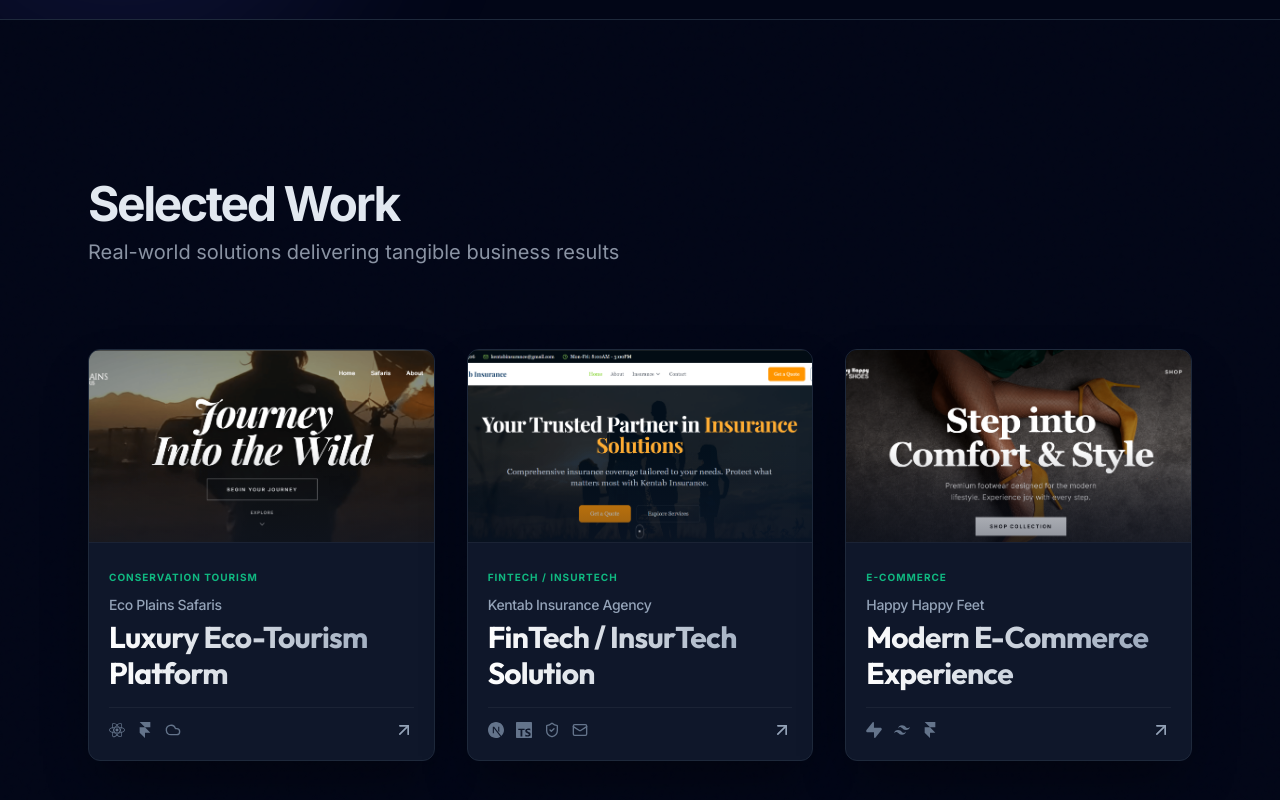
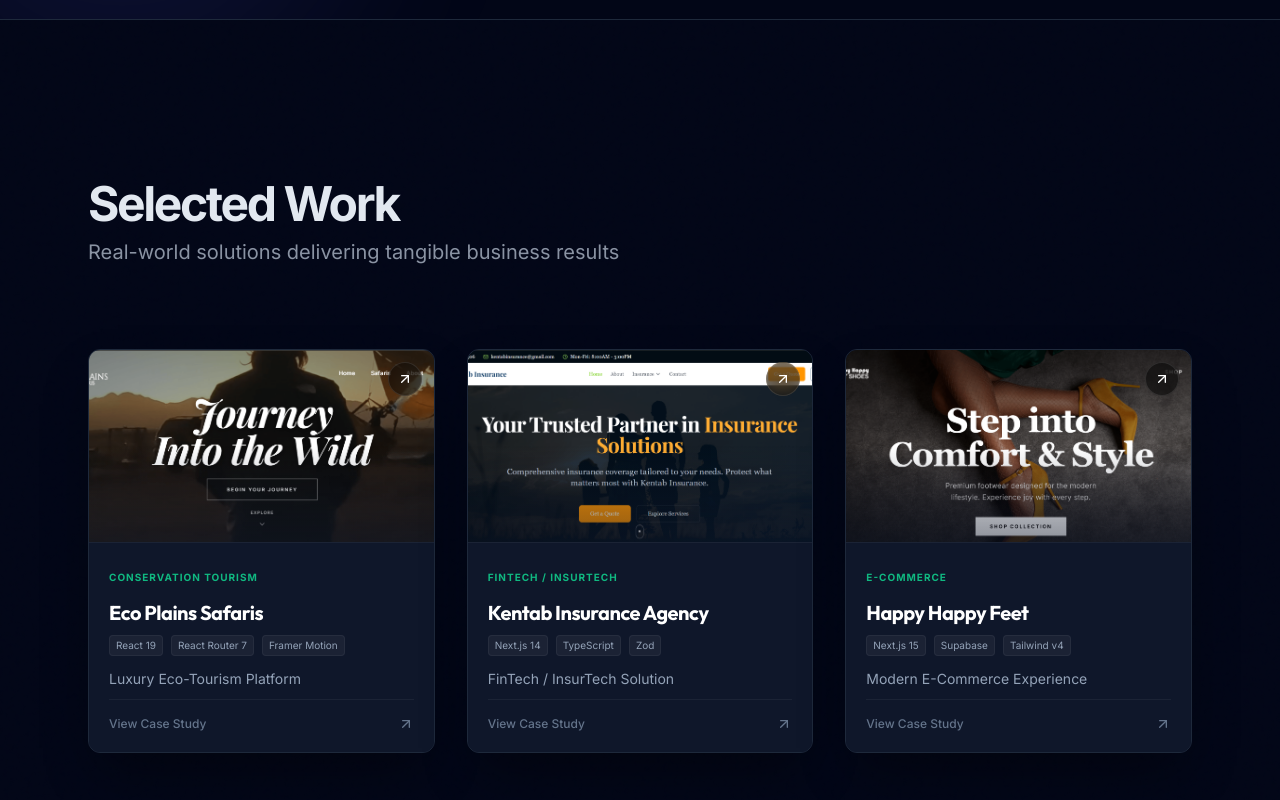
Before and after one commit to Caleb-Kiune/calebkiune, a Next.js app: page / in a window 1280 px wide. Shown: the part 781-1581 px from the top of the page. Built offline with nearby package versions, Linux system fonts and the light colour scheme.

Commit message:
feat: Redesign ProjectCard component to improve UI/UX with direct live site access and updated hover effects, while removing unused gallery data.

```diff
--- a/src/components/sections/project-card.tsx
+++ b/src/components/sections/project-card.tsx
@@ -2,38 +2,8 @@
 
 import Image, { StaticImageData } from "next/image";
 import Link from "next/link";
-import { ArrowUpRight, MousePointer2, Cloud, ShieldCheck, Mail } from "lucide-react";
-import {
-  SiReact,
-  SiTailwindcss,
-  SiNextdotjs,
-  SiSupabase,
-  SiFramer,
-  SiTypescript,
-} from "react-icons/si";
+import { ArrowUpRight } from "lucide-react";
 import { motion } from "framer-motion";
-import type { IconType } from "react-icons";
-import type { LucideIcon } from "lucide-react";
-
-// Tech icon mapping
-const TECH_ICONS: Record<string, IconType | LucideIcon> = {
-  React: SiReact,
-  "React.js": SiReact,
-  "React 19": SiReact,
-  "Next.js": SiNextdotjs,
-  "Next.js 14": SiNextdotjs,
-  "Next.js 16": SiNextdotjs,
-  Tailwind: SiTailwindcss,
-  "Tailwind CSS": SiTailwindcss,
-  "Tailwind v4": SiTailwindcss,
-  Supabase: SiSupabase,
-  "Framer Motion": SiFramer,
-  TypeScript: SiTypescript,
-  "Lenis Scroll": MousePointer2,
-  Cloudinary: Cloud,
-  Zod: ShieldCheck,
-  Nodemailer: Mail,
-};
 
 export interface ProjectData {
   id: string;
@@ -43,6 +13,7 @@ export interface ProjectData {
   stack: string[];
   imageSrc: string | StaticImageData;
   slug: string;
+  liveUrl?: string;
 }
 
 interface ProjectCardProps {
@@ -53,12 +24,23 @@ const HOVER_LIFT = { y: -5 };
 const EASE_OUT_TRANSITION = { duration: 0.3, ease: "easeOut" as const };
 
 export function ProjectCard({ project }: ProjectCardProps) {
-  const cardContent = (
+  // Take top 3 tech items for the preview
+  const techPreview = project.stack.slice(0, 3);
+
+  return (
     <motion.article
       whileHover={HOVER_LIFT}
       transition={EASE_OUT_TRANSITION}
-      className="group relative flex flex-col h-full overflow-hidden rounded-card bg-surface border border-slate-800 hover:border-white/20 transition-all duration-300 shadow-2xl shadow-black/40 group"
+      className="group relative flex flex-col h-full overflow-hidden rounded-card bg-surface border border-slate-800 hover:border-white/20 transition-all duration-300 shadow-2xl shadow-black/40"
     >
+      {/* PRIMARY LINK - COVERS CARD (z-10) */}
+      <Link
+        href={`/work/${project.slug}`}
+        className="absolute inset-0 z-10"
+        aria-label={`View Case Study for ${project.title}`}
+        prefetch={true}
+      />
+
       {/* Top: Image Section */}
       <div className="relative w-full aspect-video overflow-hidden bg-slate-900 border-b border-white/5">
         <Image
@@ -67,63 +49,75 @@ export function ProjectCard({ project }: ProjectCardProps) {
           fill
           loading="lazy"
           decoding="async"
-          className="object-cover transition-transform duration-700 ease-out group-hover:scale-105"
+          className="object-cover transition-transform duration-700 ease-out group-hover:scale-105 group-hover:blur-[2px] group-hover:brightness-50"
           sizes="(max-width: 768px) 100vw, (max-width: 1200px) 50vw, 33vw"
         />
 
-        {/* Gradient Overlay */}
-        <div className="absolute inset-0 bg-gradient-to-t from-surface/80 via-transparent to-transparent opacity-60" />
+        {/* Desktop Hover Overlay */}
+        <div className="absolute inset-0 flex flex-col items-center justify-center opacity-0 group-hover:opacity-100 transition-opacity duration-300 p-4 text-center z-0 pointer-events-none">
+          <span className="px-4 py-2 bg-white/10 backdrop-blur-md rounded-full text-white text-xs font-medium border border-white/20 mb-3 transform translate-y-2 group-hover:translate-y-0 transition-transform duration-300">
+            Read Case Study
+          </span>
+          <div className="flex flex-wrapjustify-center gap-1.5 opacity-0 group-hover:opacity-100 transition-opacity duration-500 delay-75">
+            {techPreview.map(t => (
+              <span key={t} className="text-[10px] text-slate-300 uppercase tracking-wider font-medium">{t} •</span>
+            ))}
+          </div>
+        </div>
+
+        {/* Base Gradient Overlay */}
+        <div className="absolute inset-0 bg-gradient-to-t from-surface/80 via-transparent to-transparent opacity-60 group-hover:opacity-0 transition-opacity" />
+
+        {/* SECONDARY ACTION - EXTERNAL LINK (z-20) */}
+        {project.liveUrl && (
+          <a
+            href={project.liveUrl}
+            target="_blank"
+            rel="noopener noreferrer"
+            className="absolute top-3 right-3 z-20 p-2 bg-black/50 hover:bg-primary text-white backdrop-blur-md rounded-full border border-white/10 transition-colors pointer-events-auto"
+            onClick={(e) => e.stopPropagation()}
+            title="Visit Live Site"
+          >
+            <ArrowUpRight className="w-4 h-4" />
+          </a>
+        )}
       </div>
 
       {/* Bottom: Content Section */}
-      <div className="flex flex-col flex-1 p-4 md:p-5 relative z-20">
-        <div className="space-y-2 mb-4">
+      <div className="flex flex-col flex-1 p-4 md:p-5 relative z-0 bg-surface">
+        <div className="space-y-3 mb-2">
           <span className="inline-block text-primary text-[10px] font-bold tracking-widest uppercase">
             {project.tag}
           </span>
 
           <div>
-            <h3 className="text-sm font-medium text-slate-400 group-hover:text-slate-300 transition-colors mb-1">
+            <h3 className="text-xl font-display font-bold text-white group-hover:text-primary transition-colors mb-1">
               {project.title}
             </h3>
-            <p className="font-display font-bold text-2xl md:text-3xl tracking-tight leading-[1.1] text-transparent bg-clip-text bg-gradient-to-r from-white to-slate-400">
-              {project.metric}
-            </p>
+
+            {/* Mobile Tech Chips (Visible by default, hidden on hover/desktop concepts conceptually, but simpler to just show) */}
+            <div className="flex flex-wrap gap-2 mt-2">
+              {techPreview.map((tech) => (
+                <span key={tech} className="text-[10px] text-slate-400 bg-white/5 px-1.5 py-0.5 rounded border border-white/5">
+                  {tech}
+                </span>
+              ))}
+            </div>
           </div>
+
+          <p className="text-sm text-slate-400 leading-relaxed line-clamp-2">
+            {project.metric}
+          </p>
         </div>
 
-        {/* Footer: Icons + Arrow */}
-        <div className="mt-auto pt-3 border-t border-white/5 flex items-center justify-between gap-4">
-          {/* Tech Stack Icons */}
-          <div className="flex items-center gap-3">
-            {project.stack.map((tech) => {
-              const Icon = TECH_ICONS[tech];
-              return Icon ? (
-                <div
-                  key={tech}
-                  title={tech}
-                  className="text-slate-500 hover:text-primary transition-colors"
-                >
-                  <Icon className="w-4 h-4" />
-                </div>
-              ) : null;
-            })}
-          </div>
-
-          {/* Arrow */}
-          <ArrowUpRight className="w-5 h-5 text-slate-400 group-hover:text-primary transition-all group-hover:-translate-y-0.5 group-hover:translate-x-0.5" />
+        {/* Footer: Simple Call to Action */}
+        <div className="mt-auto pt-4 border-t border-white/5 flex items-center justify-between">
+          <span className="text-xs font-medium text-slate-500 group-hover:text-white transition-colors">
+            View Case Study
+          </span>
+          <ArrowUpRight className="w-4 h-4 text-slate-500 group-hover:text-primary transition-all group-hover:translate-x-1" />
         </div>
       </div>
     </motion.article>
   );
-
-  return (
-    <Link
-      href={`/work/${project.slug}`}
-      className="block group"
-      aria-label={`View Case Study for ${project.title}`}
-    >
-      {cardContent}
-    </Link>
-  );
 }
--- a/src/components/sections/selected-work.tsx
+++ b/src/components/sections/selected-work.tsx
@@ -40,6 +40,7 @@ export function SelectedWork() {
                                     stack: project.stack,
                                     imageSrc: project.heroImage,
                                     slug: project.slug,
+                                    liveUrl: project.liveUrl,
                                 }}
                             />
                         </ScrollReveal>
--- a/src/lib/data/projects.ts
+++ b/src/lib/data/projects.ts
@@ -26,7 +26,7 @@ export const PROJECTS: ProjectCaseStudy[] = [
       "Finally, I dismantled the traditional booking form barrier by integrating a context-aware **WhatsApp booking engine**. This 'Direct-to-Agent' flow empowers high-intent leads to start a conversation instantly, increasing conversion rates by simplifying the path to purchase."
     ],
 
-    gallery: [ecoPlains],
+
     liveUrl: "https://eco-plains-safaris.vercel.app",
     repoUrl: "https://github.com/Caleb-Kiune/eco-plains-safaris",
     technicalHighlights: [
@@ -57,7 +57,7 @@ export const PROJECTS: ProjectCaseStudy[] = [
       "Instead of opaque email chains, I engineered a **Logic Engine** that instantly synthesizes a structured summary. The moment a quote is calculated, the user sees an actionable breakdown decision-making tool, reducing the 'Time-to-Clarity' from hours to seconds."
     ],
 
-    gallery: [kentab],
+
     liveUrl: "https://kentab-six.vercel.app",
     repoUrl: "https://github.com/Caleb-Kiune/kentab",
     technicalHighlights: [
@@ -88,7 +88,7 @@ export const PROJECTS: ProjectCaseStudy[] = [
       "For the frontend, I adopted **Tailwind CSS v4** and **Framer Motion**. This allowed me to create a 'textural' UI with subtle micro-interactions—like floating buttons and smooth page transitions—that elevate the perceived value of the brand."
     ],
 
-    gallery: [happyFeet],
+
     liveUrl: "https://happy-happy-feet.vercel.app",
     repoUrl: "https://github.com/Caleb-Kiune/Happy-Happy-Feet",
     technicalHighlights: [
--- a/src/lib/types/project.ts
+++ b/src/lib/types/project.ts
@@ -18,10 +18,8 @@ export interface ProjectCaseStudy {
     challenge: string[]; // Business Problem (Array of paragraphs)
     solution: string[]; // Technical Approach (Array of paragraphs)
 
-
-
     // Media
-    gallery: StaticImageData[];
+    // gallery: StaticImageData[]; // Removed as unused
 
     // Links
     liveUrl?: string; // "Visit Live Site"
```
